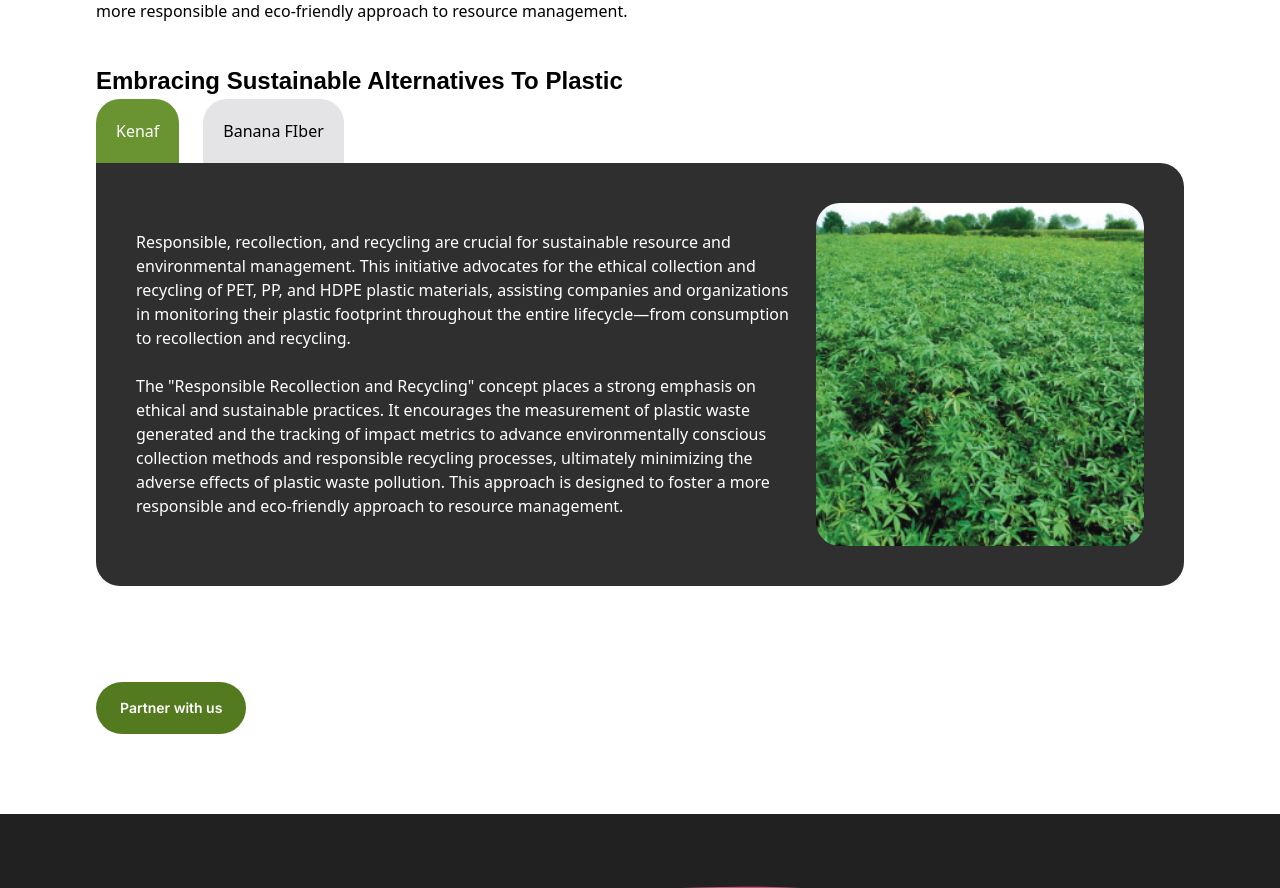
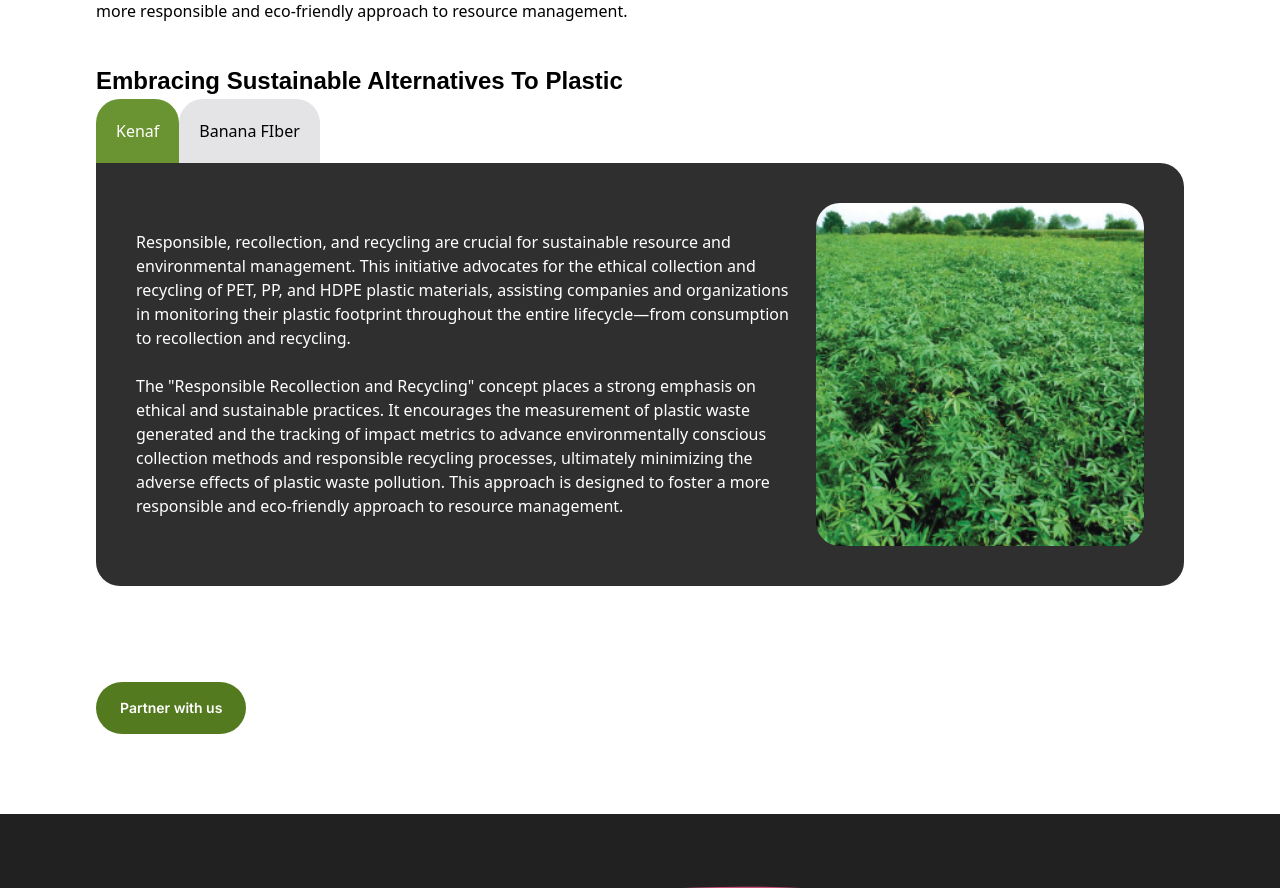
Before and after one commit to Abasifreke100/new-well-of-science, a React (Vite) app: page /partnership in a window 1280 px wide. Shown: the part 1143-2031 px from the top of the page. Built offline with nearby package versions, Linux system fonts and the light colour scheme; a web font is replaced by a local one.

Commit message:
Margin fix

```diff
--- a/src/components/ui/PartnershipSwitch.jsx
+++ b/src/components/ui/PartnershipSwitch.jsx
@@ -36,7 +36,7 @@
                     </div>
                     {/* Second switcher */}
                     <h2 className='font-gen_sans font-semibold ext-[16px] sm:text-[18px] md:text-[24px] mt-10 '>Embracing Sustainable Alternatives To Plastic </h2>
-                    <div className='flex flex-row gap-6  '>
+                    <div className='flex flex-row '>
                         <h4
                         className={`  ${switchState2 === true ? 'bg-green_two text-white ' : 'bg-zinc-200' }  cursor-pointer p-5 rounded-t-3xl `}
                         onClick={() => setSwitchState2(true)}>Kenaf</h4>
```
